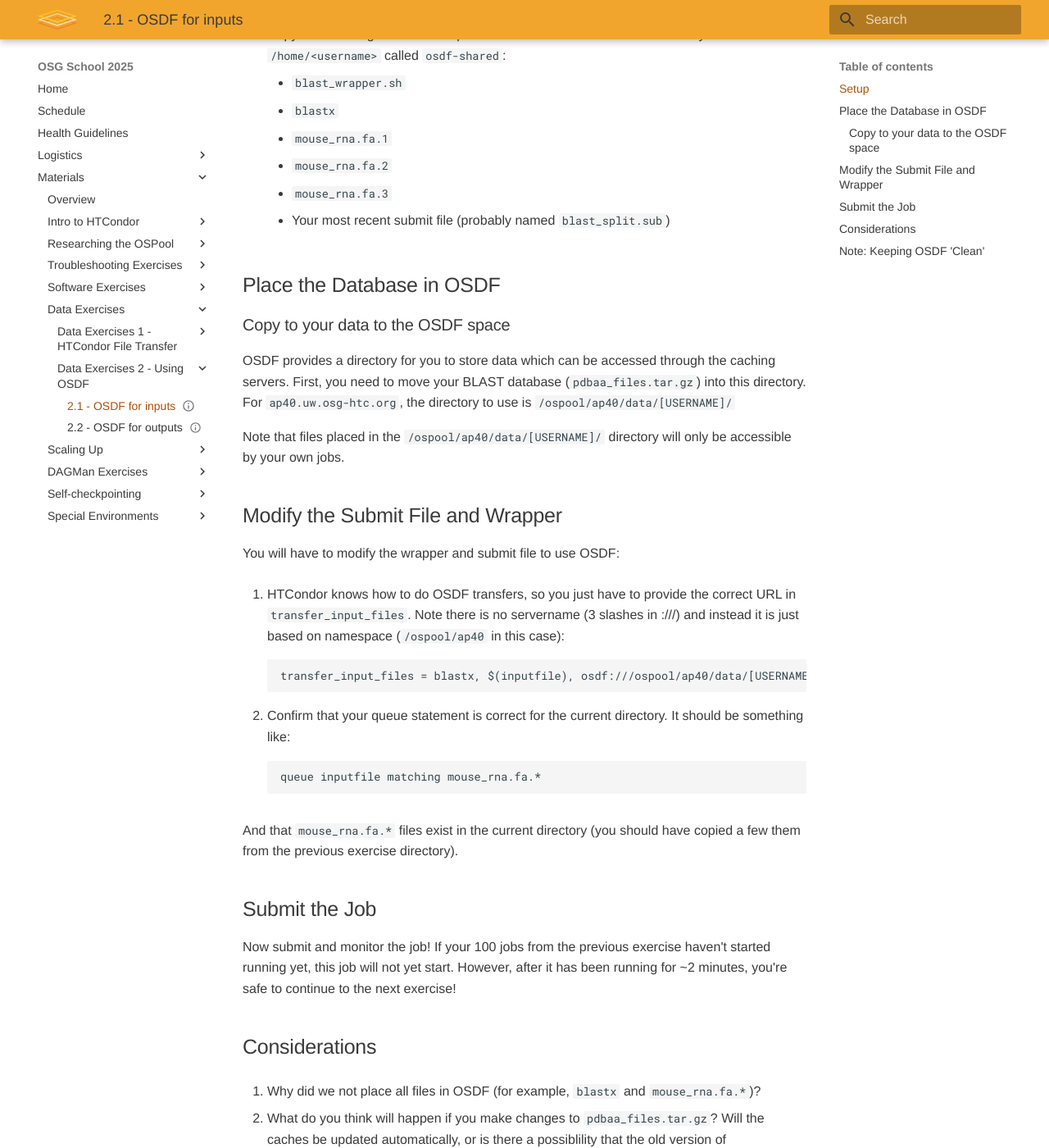
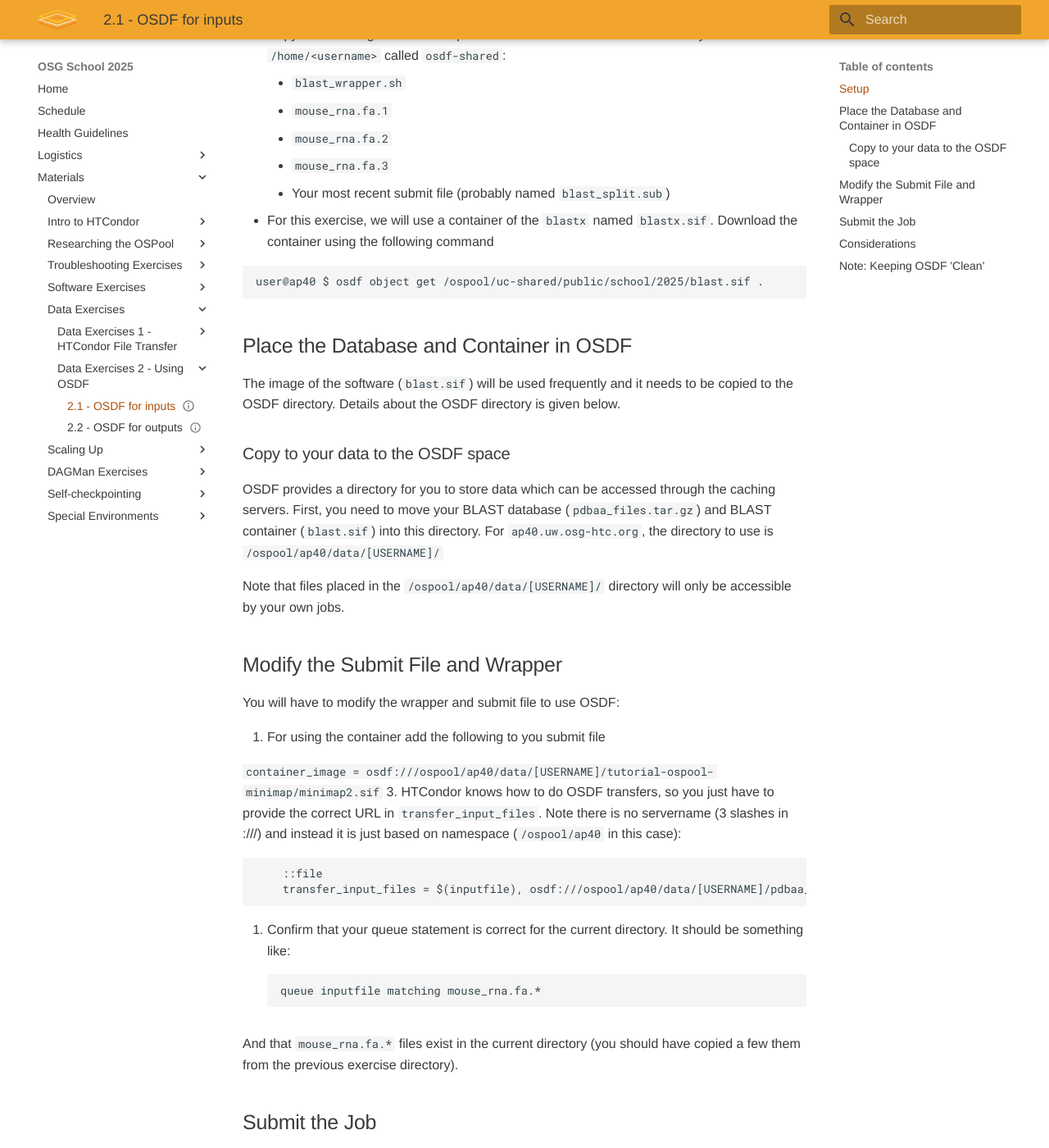
Before and after one commit to osg-htc/school-2025, an MkDocs documentation site: the page built from docs/materials/data/part2-ex1-osdf-inputs.md, in a window 1280 px wide and 1400 px high, scrolled down 896 px. Shown: the whole window at 82% size. Built offline with MkDocs 1.6.1 and Material for MkDocs 9.7.7, drawn with Linux system fonts in a browser that asks for light colours; some of the changed text lies outside the part shown.

Commit message:
Update part2-ex1-osdf-inputs.md

````diff
--- a/docs/materials/data/part2-ex1-osdf-inputs.md
+++ b/docs/materials/data/part2-ex1-osdf-inputs.md
@@ -25,20 +25,25 @@
 -   Make sure you're logged in to `ap40.uw.osg-htc.org`
 -   Copy the following files from the previous Blast exercises to a new directory in `/home/<username>` called `osdf-shared`:
     - `blast_wrapper.sh`
-    - `blastx`
     - `mouse_rna.fa.1`
     - `mouse_rna.fa.2`
     - `mouse_rna.fa.3`
     - Your most recent submit file (probably named `blast_split.sub`)
+- For this exercise, we will use a container of the `blastx` named `blastx.sif`. Download the container using the following command
 
-Place the Database in OSDF
---------------------------------
+```
+user@ap40 $ osdf object get /ospool/uc-shared/public/school/2025/blast.sif .
+```
+
+Place the Database and Container in OSDF
+----------------------------------------
+
+The image of the software (`blast.sif`) will be used frequently and it needs to be copied to the OSDF directory. Details about the OSDF directory is given below.
 
 ### Copy to your data to the OSDF space
 
 OSDF provides a directory for you to store data which can be accessed through the caching servers.
-First, you need to move your BLAST database (`pdbaa_files.tar.gz`) into this directory. For `ap40.uw.osg-htc.org`, the directory
-to use is `/ospool/ap40/data/[USERNAME]/`
+First, you need to move your BLAST database (`pdbaa_files.tar.gz`) and BLAST container (`blast.sif`) into this directory. For `ap40.uw.osg-htc.org`, the directory to use is `/ospool/ap40/data/[USERNAME]/`
 
 Note that files placed in the `/ospool/ap40/data/[USERNAME]/` directory will only be accessible
 by your own jobs.
@@ -48,14 +53,19 @@
 
 You will have to modify the wrapper and submit file to use OSDF:
 
-1. HTCondor knows how to do OSDF transfers, so you just have to provide the correct URL in
+1. For using the container add the following to you submit file
+
+   ```
+   container_image = osdf:///ospool/ap40/data/[USERNAME]/tutorial-ospool-minimap/minimap2.sif
+   ```
+3. HTCondor knows how to do OSDF transfers, so you just have to provide the correct URL in
    `transfer_input_files`. Note there is no servername (3 slashes in :///) and instead
    it is just based on namespace (`/ospool/ap40` in this case):
 
         ::file
-        transfer_input_files = blastx, $(inputfile), osdf:///ospool/ap40/data/[USERNAME]/pdbaa_files.tar.gz
+        transfer_input_files = $(inputfile), osdf:///ospool/ap40/data/[USERNAME]/pdbaa_files.tar.gz
 
-1. Confirm that your queue statement is correct for the current directory. It should be something like:
+4. Confirm that your queue statement is correct for the current directory. It should be something like:
 
         ::file
         queue inputfile matching mouse_rna.fa.*
@@ -66,7 +76,7 @@
 Submit the Job
 --------------
 
-Now submit and monitor the job! If your 100 jobs from the previous exercise haven't started running yet, this job will
+Now submit and monitor the job! If your 154 jobs from the previous exercise haven't started running yet, this job will
 not yet start.
 However, after it has been running for ~2 minutes, you're safe to continue to the next exercise!
 
````
